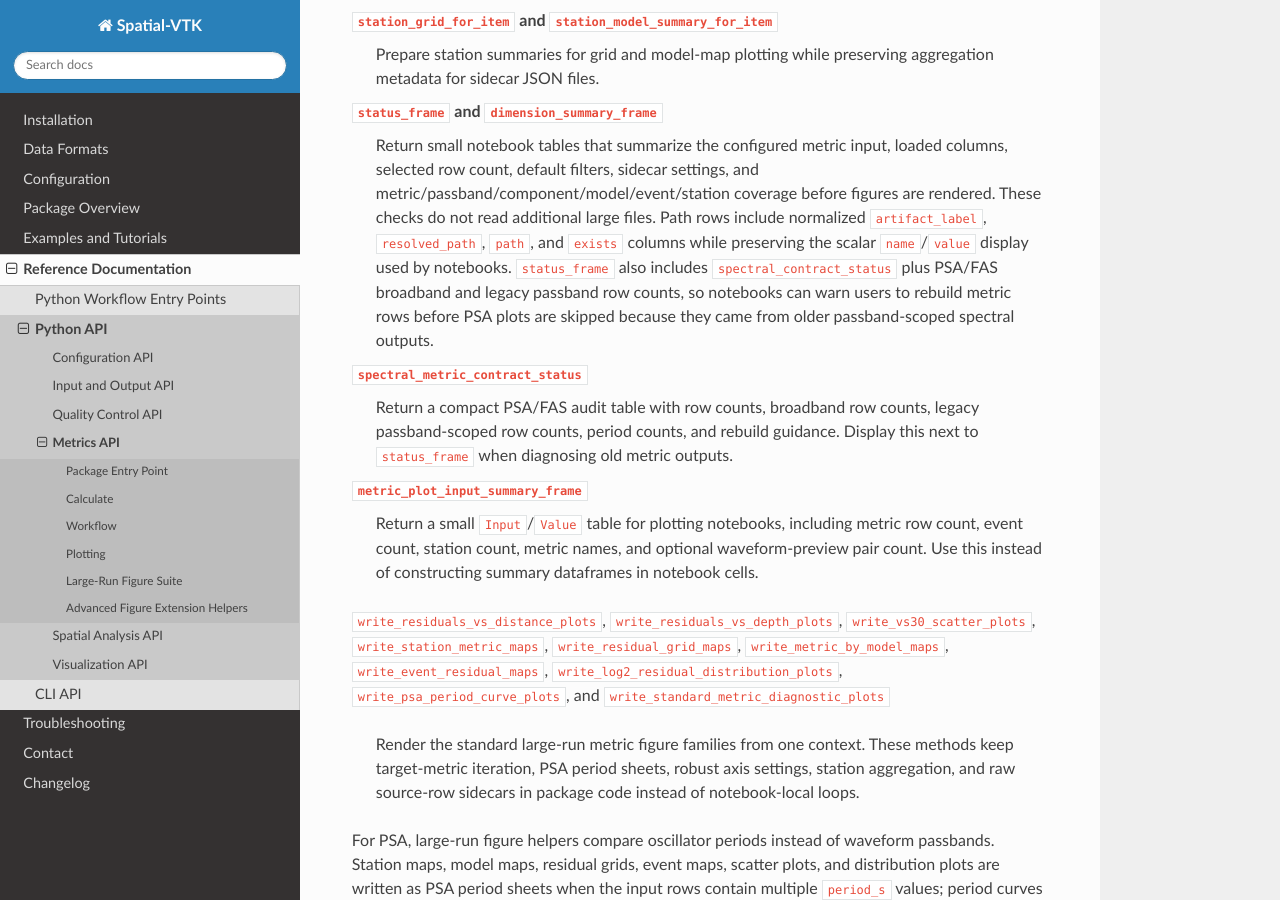
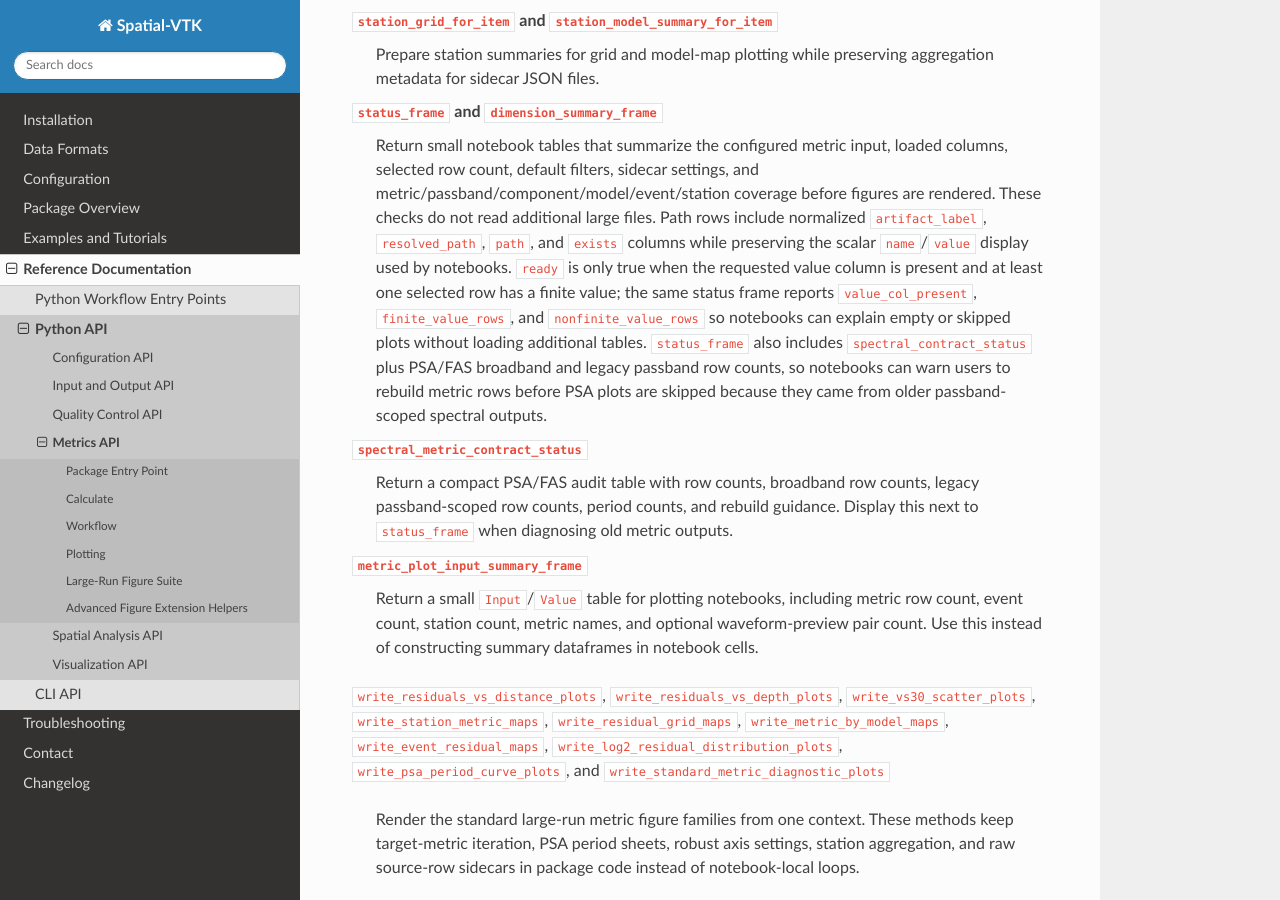
Before and after one commit to bcbirkel/spatial-vtk, a Sphinx documentation site: the page built from docs/reference/api/metrics.rst, in a window 1280 px wide and 900 px high, scrolled down 6101 px. Built offline with Sphinx 7.4.7 and the Read the Docs theme 3.1.0, drawn with Linux system fonts in a browser that asks for light colours.

Commit message:
Document metric figure readiness contract

```diff
--- a/docs/changelog.rst
+++ b/docs/changelog.rst
@@ -10,6 +10,8 @@ Changelog
     with no finite selected values is not reported as ready to render.
   - Added finite and non-finite selected-value row counts to the metric figure
     context status frame for easier notebook diagnostics on large datasets.
+  - Documented the finite-value render gate in the metric plotting API
+    reference and added source-contract coverage for the status fields.
 
 - **Standard notebook setup imports** *(Changed)*
 
--- a/docs/reference/api/metrics.rst
+++ b/docs/reference/api/metrics.rst
@@ -353,10 +353,14 @@ factories used by the large-run figure suite:
    rendered. These checks do not read additional large files. Path rows include
    normalized ``artifact_label``, ``resolved_path``, ``path``, and ``exists``
    columns while preserving the scalar ``name``/``value`` display used by
-   notebooks. ``status_frame`` also includes ``spectral_contract_status`` plus
-   PSA/FAS broadband and legacy passband row counts, so notebooks can warn
-   users to rebuild metric rows before PSA plots are skipped because they came
-   from older passband-scoped spectral outputs.
+   notebooks. ``ready`` is only true when the requested value column is present
+   and at least one selected row has a finite value; the same status frame
+   reports ``value_col_present``, ``finite_value_rows``, and
+   ``nonfinite_value_rows`` so notebooks can explain empty or skipped plots
+   without loading additional tables. ``status_frame`` also includes
+   ``spectral_contract_status`` plus PSA/FAS broadband and legacy passband row
+   counts, so notebooks can warn users to rebuild metric rows before PSA plots
+   are skipped because they came from older passband-scoped spectral outputs.
 
 ``spectral_metric_contract_status``
    Return a compact PSA/FAS audit table with row counts, broadband row counts,
```
Also changed, not shown: 1 other file.
